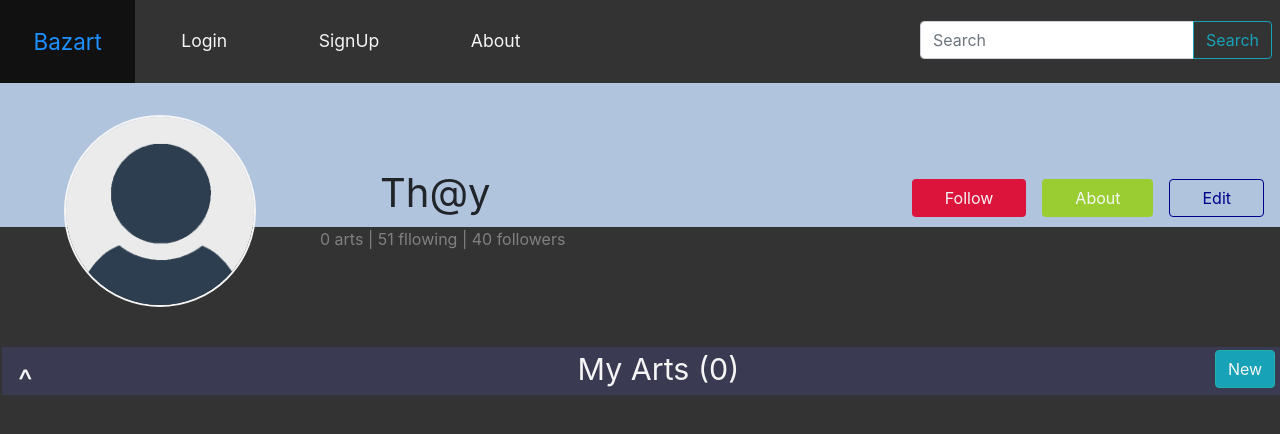
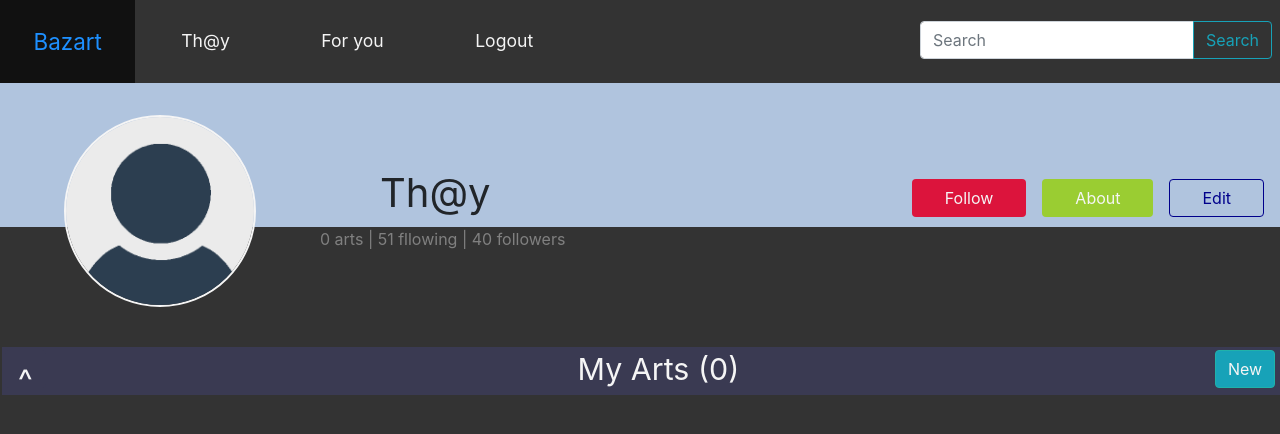
Before and after one commit to thaynnara007/ArtForAll-Frontend, a React (Create React App) app in the folder art_for_all/: page / in a window 1280 px wide. Shown: the top 434 px of the page. Built offline with nearby package versions, Linux system fonts and the light colour scheme.

Commit message:
adding function renderItens at navBar

```diff
--- a/art_for_all/src/components/navbar/Navbar.js
+++ b/art_for_all/src/components/navbar/Navbar.js
@@ -3,6 +3,34 @@ import NameFild from '../forms/nameFild/NameFild';
 import './Navbar.css';
 
 class Navbar extends React.Component{
+    constructor(props){
+        super(props);
+
+        this.renderItens = this.renderItens.bind(this);
+    }
+
+    renderItens(){
+
+        if(this.props.logado){
+            return(
+                <ul className="list">
+                    <li className="left"><a className="item decoration" href="#">{this.props.userName}</a></li>
+                    <li className="left"><a className="item decoration" href="#">For you</a></li>
+                    <li className="left"><a className="item decoration" href="#">Logout</a></li>
+                </ul>
+            )
+        }
+        else{
+            return(
+                <ul className="list">
+                    <li className="left"><a className="item decoration" href="#">Login</a></li>
+                    <li className="left"><a className="item decoration" href="#">SignUp</a></li>
+                    <li className="left"><a className="item decoration" href="#">About</a></li>
+                </ul>
+            )
+        }
+    }
+
     render(){
         return(
             <nav className="font">
@@ -11,11 +39,7 @@ class Navbar extends React.Component{
                     <div className="rigth">
                         <NameFild buttonName='Search' placeHolder="Search" open={true}></NameFild>
                     </div>
-                    <ul className="list">
-                        <li className="left"><a className="item decoration" href="#">Login</a></li>
-                        <li className="left"><a className="item decoration" href="#">SignUp</a></li>
-                        <li className="left"><a className="item decoration" href="#">About</a></li>
-                    </ul>
+                    {this.renderItens()}
                 </div>
             </nav>
         );
--- a/art_for_all/src/components/profile/Profile.jsx
+++ b/art_for_all/src/components/profile/Profile.jsx
@@ -18,6 +18,7 @@ class Profile extends React.Component{
             following: 51,
             followers: 40,
             openNewArt: false,
+            logado: true
         }
         this.editFile = this.editFile.bind(this);
         this.addNewArt = this.addNewArt.bind(this);
@@ -67,7 +68,7 @@ class Profile extends React.Component{
         return(
             <div className="profile-background">
                 <div>
-                    <Navbar></Navbar>
+                    <Navbar logado={this.state.logado} userName={this.state.userName}></Navbar>
                 </div>
                 <div>
                     <ProfileInfo
```
